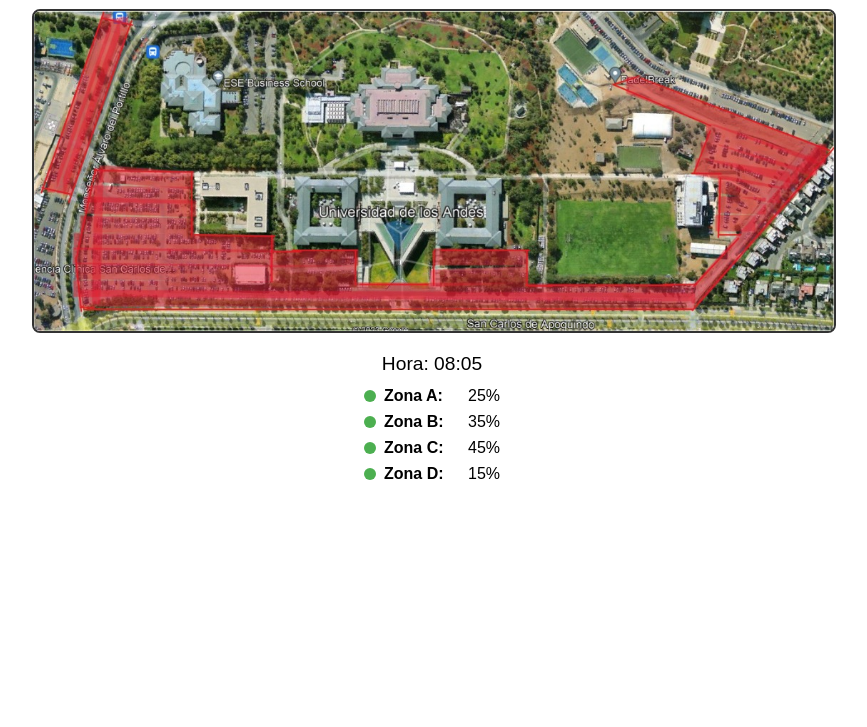
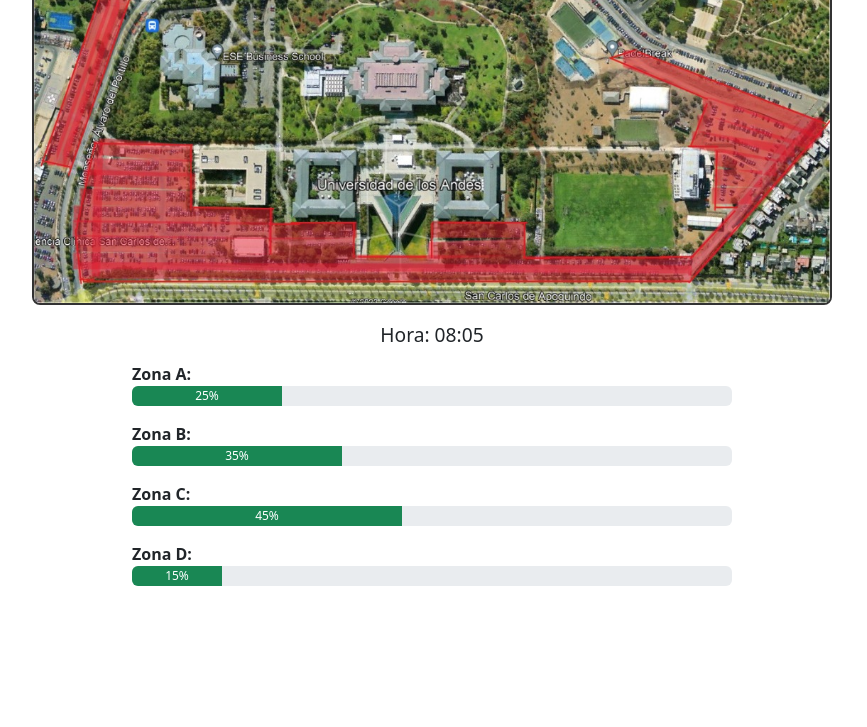
Before and after one commit to borjaguzman/demo-estacionamientos, a plain HTML site: page index.html in a window 1280 px wide. Shown: the part 73-800 px from the top of the page, without its empty margins (208-1075 px from the left). Drawn offline with nearby package versions, Linux system fonts and the light colour scheme.

Commit message:
Added Bootstrap along with progress bars.

```diff
--- a/index.html
+++ b/index.html
@@ -7,8 +7,11 @@
   <meta name="viewport" content="width=device-width, initial-scale=1.0"/>
   <title>Demo Monitoreo Estacionamientos</title>
   <link rel="stylesheet" href="styles.css"/>
+  <link href="https://cdn.jsdelivr.net/npm/bootstrap@5.3.2/dist/css/bootstrap.min.css" rel="stylesheet">
+  <!-- Bootstrap JS Bundle with Popper -->
+  <script src="https://cdn.jsdelivr.net/npm/bootstrap@5.3.0/dist/js/bootstrap.bundle.min.js"></script>
 </head>
-<body>
+<body class="text-center">
   <h1>Monitoreo de Estacionamientos</h1>
 
   <div class="map-container">
@@ -18,6 +21,7 @@
   <div id="simulated-time" class="time-display">Hora: --:--</div>
   <div id="zone-percentages" class="percentages-container">
     <!-- Aquí se inyectan los porcentajes -->
+
   </div>
 
   <script src="script.js"></script>
--- a/script.js
+++ b/script.js
@@ -10,34 +10,45 @@ fetch('data.json')
     setInterval(updateUI, 1000); // cada 2 minutos
   })
   .catch(err => console.error('Error cargando data.json:', err));
-
 function updateUI() {
   if (!data.length) return;
   const entry = data[currentIndex];
   document.getElementById('simulated-time').textContent = `Hora: ${entry.hora}`;
 
   const container = document.getElementById('zone-percentages');
-  container.innerHTML = ''; // limpia
+  container.innerHTML = ''; // Clear previous content
 
   for (const zone in entry.zonas) {
     const percent = entry.zonas[zone];
-    const colorClass = getColorClass(percent);
+    const colorClass = getBootstrapColorClass(percent); // Updated function
 
-    const div = document.createElement('div');
-    div.className = 'zone';
-    div.innerHTML = `
-      <span class="dot ${colorClass}"></span>
-      <span class="zone-name">Zona ${zone}:</span>
-      <span class="zone-percent">${percent}%</span>
+    const progressBar = document.createElement('div');
+    progressBar.className = 'zone-progress mb-3';
+
+    progressBar.innerHTML = `
+      <div class=" align-items-center">
+        <span class="zone-name me-2">Zona ${zone}:</span>
+        <div class="progress " style="height: 20px;">
+          <div class="progress-bar ${colorClass}"
+               role="progressbar"
+               style="width: ${percent}%"
+               aria-valuenow="${percent}"
+               aria-valuemin="0"
+               aria-valuemax="100"> ${percent}%
+          </div>
+        </div>
+      </div>
     `;
-    container.appendChild(div);
+
+    container.appendChild(progressBar);
   }
 
   currentIndex = (currentIndex + 1) % data.length;
 }
 
-function getColorClass(p) {
-  if (p >= 90) return 'red';
-  if (p >= 60) return 'orange';
-  return 'green';
+// Updated to return Bootstrap color classes
+function getBootstrapColorClass(p) {
+  if (p >= 90) return 'bg-danger';
+  if (p >= 60) return 'bg-warning';
+  return 'bg-success';
 }
--- a/styles.css
+++ b/styles.css
@@ -57,3 +57,8 @@ h1 {
 .zone-percent {
   margin-left: 4px;
 }
+
+.zone-progress {
+  width: 600px;
+  margin: 0 auto;
+}
```
